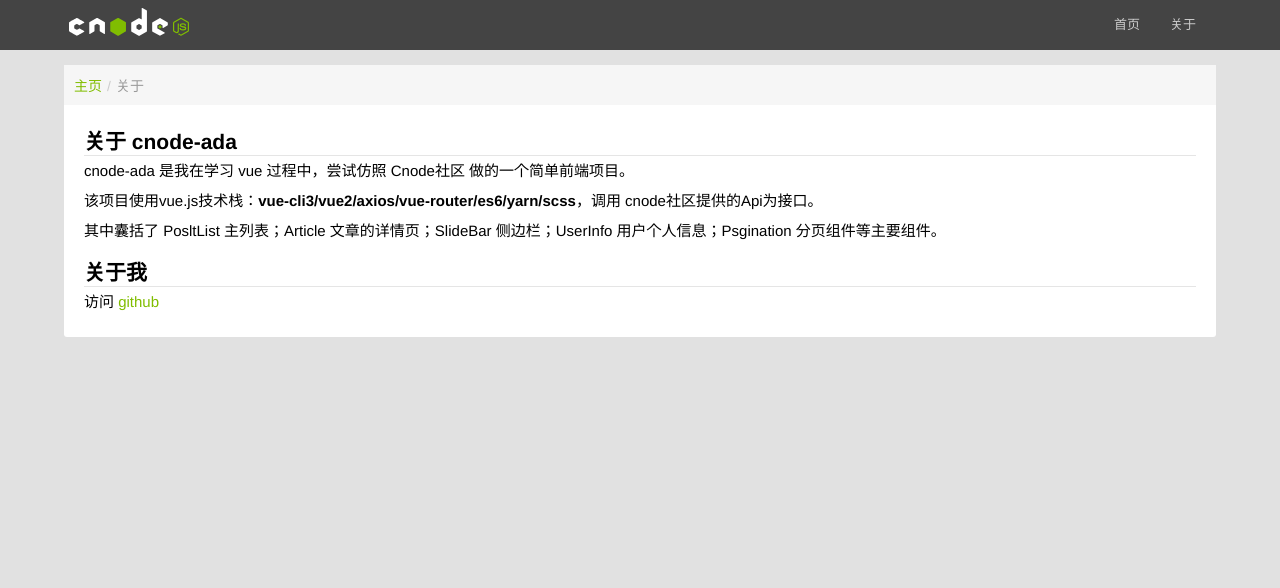
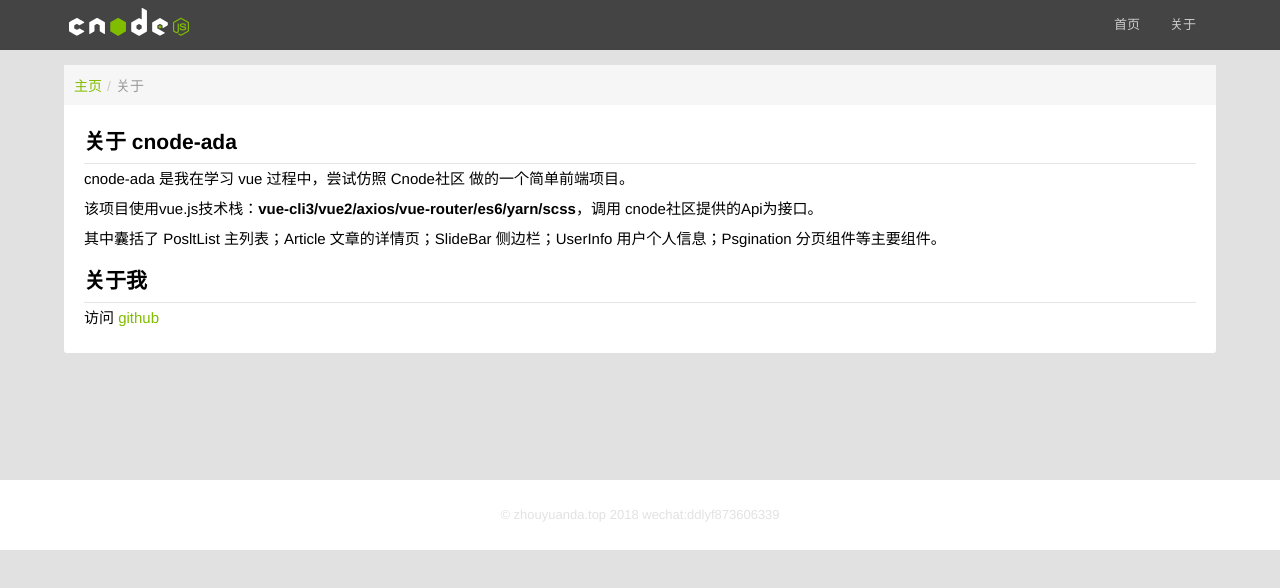
Before and after one commit to Adashuai5/cnode-ada, a Vue app: page /#/about in a window 1280 px wide. Shown: the top 588 px of the page. Built offline with nearby package versions, Linux system fonts and the light colour scheme.

Commit message:
添加 footer

```diff
--- a/src/App.vue
+++ b/src/App.vue
@@ -5,6 +5,11 @@
             <router-view name="slidebar"></router-view>
             <router-view name="main"></router-view>
         </div>
+        <footer>
+            <div class="footer_main">
+                © zhouyuanda.top 2018 wechat:ddlyf873606339
+            </div>
+        </footer>
     </div>
 </template>
 
@@ -33,6 +38,7 @@
     }
 
     body {
+        min-height: 100vh;
         background: #E1E1E1;
         font-family: "Helvetica Neue", "Luxi Sans", "DejaVu Sans", Tahoma, "Hiragino Sans GB", STHeiti, sans-serif !important;
     }
@@ -44,4 +50,23 @@
         margin: 15px auto;
         min-height: 400px;
     }
+
+    footer {
+        clear: both;
+        background: #fff;
+    }
+
+    .footer_main {
+        display: flex;
+        justify-content: center;
+        width: 90%;
+        max-width: 1400px;
+        min-width: 960px;
+        margin: 0 auto;
+        color: #e2e2e2;
+        padding: 22px 0;
+        font-size: 13px;
+        line-height: 2em;
+    }
+
 </style>
--- a/src/assets/loading.css
+++ b/src/assets/loading.css
@@ -17,7 +17,7 @@
     rgba(0, 0, 0, 1) 50%,
     rgba(0, 0, 0, 1) 100%);
     position: relative;
-    margin: 300px auto 50px;
+    margin: 368px auto 50px;
     animation: aliceTumbling infinite 1s linear;
 }
 
--- a/src/components/About.vue
+++ b/src/components/About.vue
@@ -29,6 +29,7 @@
 <style scoped lang="scss">
     .about {
         border-radius: 3px;
+        margin-bottom: 43vh;
         a {
             color: #80bd01;
             text-decoration: none;
@@ -37,12 +38,12 @@
             }
         }
         background: white;
-        margin: 10px auto;
+        margin-left: auto;
+        margin-right: auto;
         font-size: 14px;
         .header {
             padding: 10px;
             background-color: #f6f6f6;
-
             .divider {
                 padding: 0 5px;
                 color: #ccc;
@@ -53,9 +54,10 @@
         }
         main {
             padding: 10px;
-            section{
+            section {
                 margin: 10px;
                 h1 {
+                    padding-bottom: 8px;
                     border-bottom: 1px solid #e5e5e5;
                 }
                 p {
--- a/src/components/PostList.vue
+++ b/src/components/PostList.vue
@@ -6,10 +6,10 @@
                 <li>
                     <div class="toobar">
                         <span class="active">全部</span>
-                        <span>精华</span>
-                        <span>分享</span>
-                        <span>问答</span>
-                        <span>招聘</span>
+                        <span @click="alert">精华</span>
+                        <span @click="alert">分享</span>
+                        <span @click="alert">问答</span>
+                        <span @click="alert">招聘</span>
                     </div>
                 </li>
                 <li v-for="post in posts" :key="post.id">
@@ -76,6 +76,9 @@
             renderPage(value){
                 this.postPage = value
                 this.getData()
+            },
+            alert(){
+                alert(`由于该页与'全部'页面完全一致，暂时未做。。`)
             }
         },
         beforeMount() {
```
